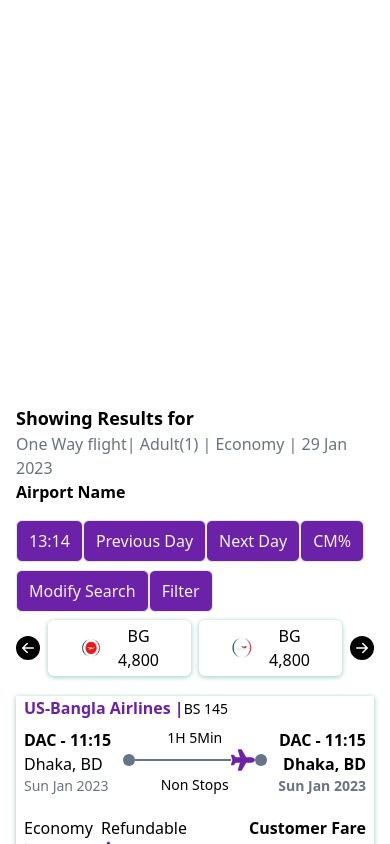
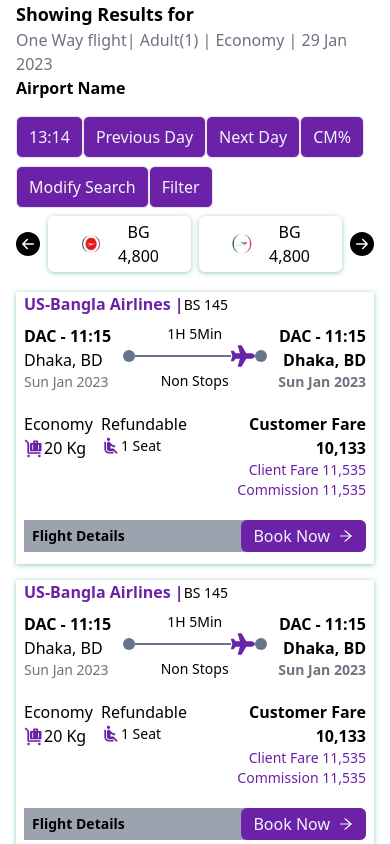
Before and after one commit to rokibulslam/airlines, a React (Create React App) app: page / in a window 390 px wide. Shown: the top 844 px of the page. Built offline with nearby package versions, Linux system fonts and the light colour scheme.

Commit message:
responsive

```diff
--- a/src/App.css
+++ b/src/App.css
@@ -1,5 +1,6 @@
 .app{
   overflow: hidden;
+  min-width: 100vw;
 }
 .custom-shadow-sm{
   box-shadow: rgba(1, 129, 101, 0.432) 0px 1px 5px 0px;
--- a/src/App.js
+++ b/src/App.js
@@ -7,10 +7,10 @@
 function App() {
   return (
     <div className="App lg:grid grid-cols-12">
-      <div className="col-span-2">
+      <div className="hidden lg:col-span-2  lg:block ">
         <Filter />
       </div>
-      <div className="col-span-10 ">
+      <div className="col-span-12 md:col-span-10">
         <Result />
       </div>
 
--- a/src/Component/Filter/Filter.jsx
+++ b/src/Component/Filter/Filter.jsx
@@ -1,24 +1,12 @@
 import React, { useEffect, useRef, useState } from "react";
 import { IoMdArrowDropupCircle } from "react-icons/io";
 import { TbCurrencyTaka } from "react-icons/tb";
-const useWindowWidth = () => {
-  const [size, setSize] = useState([window.innerWidth])
-  useEffect(() => {
-    const handleResize = () => {
-      setSize([window.innerWidth])
-    }
-    window.addEventListener('resize', handleResize);
-    return () => {
-      window.removeEventListener('resize', handleResize)
-    }
-  }, []);
-  return size;
-}
+
 const Filter = () => {
-  const [width] = useWindowWidth()
-  console.log(width);
+  // const [width] = useWindowWidth()
+  // console.log(width);
   return (
-    <div className="invisible lg:visible px-5 space-y-10">
+    <div className="px-5 space-y-10">
       {/* filter */}
       <div className="">
         <div className="flex justify-between">
--- a/src/Component/FlightCard/FlightCard.jsx
+++ b/src/Component/FlightCard/FlightCard.jsx
@@ -5,7 +5,7 @@
 import {AiOutlineArrowRight} from "react-icons/ai"
 const FlightCard = () => {
   return (
-    <div className="custom-shadow-sm w-full">
+    <div className="custom-shadow-sm w-full pb-3">
       <p className="text-purple-800 font-bold px-2 text-start pb-2">
         US-Bangla Airlines |
         <span className="tex  text-sm text-black font-light">BS 145</span>{" "}
--- a/src/Pages/Result/Result.jsx
+++ b/src/Pages/Result/Result.jsx
@@ -1,11 +1,25 @@
-import React from "react";
+import React, { useState } from "react";
 import { BsFillArrowLeftCircleFill, BsFillArrowRightCircleFill } from 'react-icons/bs'
 import plane from "../../assets/plane.png";
 import bird from "../../assets/bird.png";
 import FlightCard from "../../Component/FlightCard/FlightCard";
+import { useWindowWidth } from "../../hooks/useWindowWidth";
 const Result = () => {
+  const [size] = useWindowWidth()
+  const [modal, setModal] = useState(false);
+
+  const toggleModal = () => {
+    setModal(!modal);
+  };
+
+  if (modal) {
+    document.body.classList.add("active-modal");
+  } else {
+    document.body.classList.remove("active-modal");
+  }
+  console.log(size)
   return (
-    <div className="mx-4  flex justify-center">
+    <div className="mx-4">
       <div className="space-y-2 w-full">
         <div className="flex flex-col flex-wrap gap-y-2 lg:flex-row justify-between">
           <div>
@@ -35,9 +49,16 @@
             <button className="border px-3 py-2 rounded-md bg-purple-800 text-gray-100 hover:bg-black ease-in duration-300 hover:shadow-lg">
               Modify Search
             </button>
-            <button className="border px-3 py-2 rounded-md bg-purple-800 text-gray-100 hover:bg-black ease-in duration-300 hover:shadow-lg">
-              Filter
-            </button>
+            {size < 1022 ? (
+              <button
+                onClick={toggleModal}
+                className="border px-3 py-2 rounded-md bg-purple-800 text-gray-100 hover:bg-black ease-in duration-300 hover:shadow-lg"
+              >
+                Filter
+              </button>
+            ) : (
+              ""
+            )}
           </div>
         </div>
         {/* Filter */}
--- /dev/null
+++ b/src/hooks/useWindowWidth.jsx
@@ -0,0 +1,15 @@
+import { useEffect, useState } from "react";
+
+export const useWindowWidth = () => {
+  const [size, setSize] = useState([window.innerWidth]);
+  useEffect(() => {
+    const handleResize = () => {
+      setSize([window.innerWidth]);
+    };
+    window.addEventListener("resize", handleResize);
+    return () => {
+      window.removeEventListener("resize", handleResize);
+    };
+  }, []);
+  return size;
+};
```
